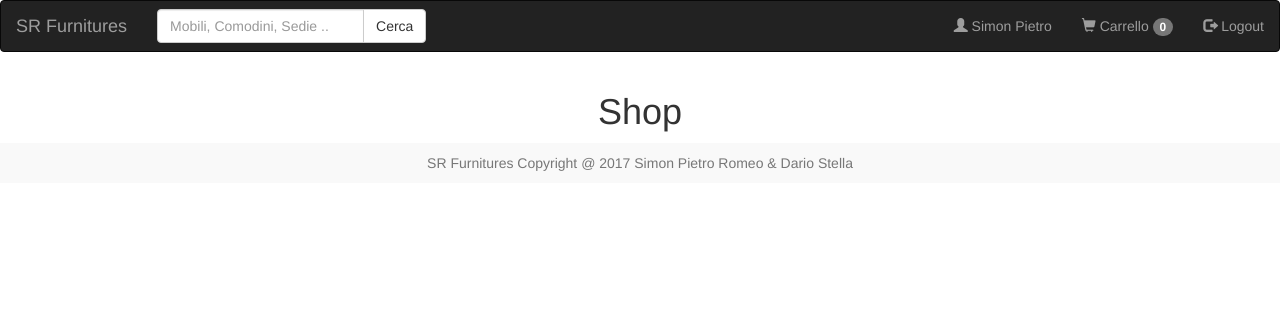
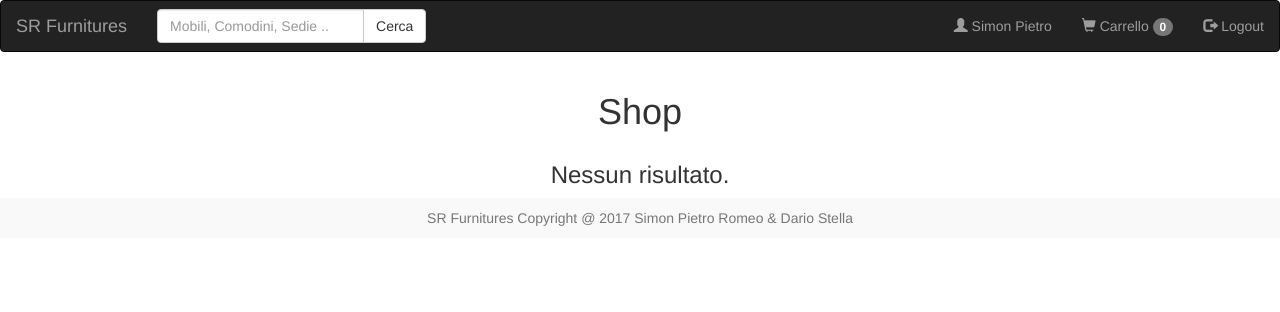
Before and after one commit to Endex761/ecommerce, a PHP site: page /shop.php in a window 1280 px wide. Shown: the top 312 px of the page. Run offline with PHP 8.4, Linux system fonts and the light colour scheme; data that the repository does not hold is empty; some libraries are stand-ins or nearby versions.

Commit message:
Aggiunto messaggio ricerca
Se la ricerca non produce nessun risultato viene stampato "Nessun risultato." a video.

```diff
--- a/shop.php
+++ b/shop.php
@@ -116,7 +116,10 @@
                 if($counter == 9)
                   echo "</div>";
               }
-
+            }
+            else
+            {
+              echo "<h3 class='text-center'> Nessun risultato. </h3>";
             }
           ?>
         </div> <!-- row -->
```
